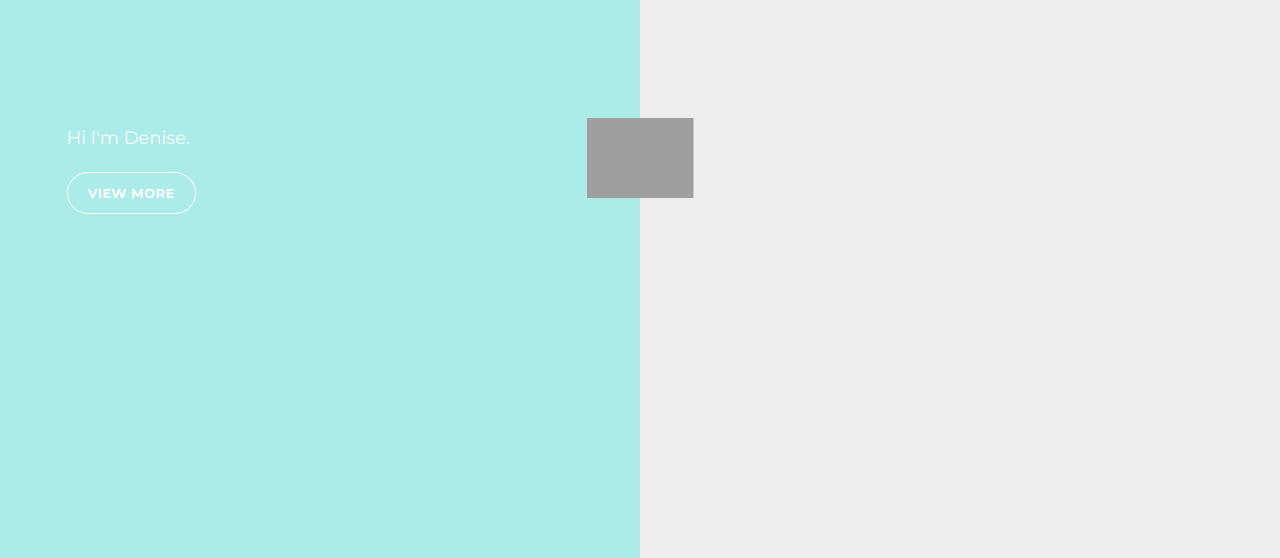
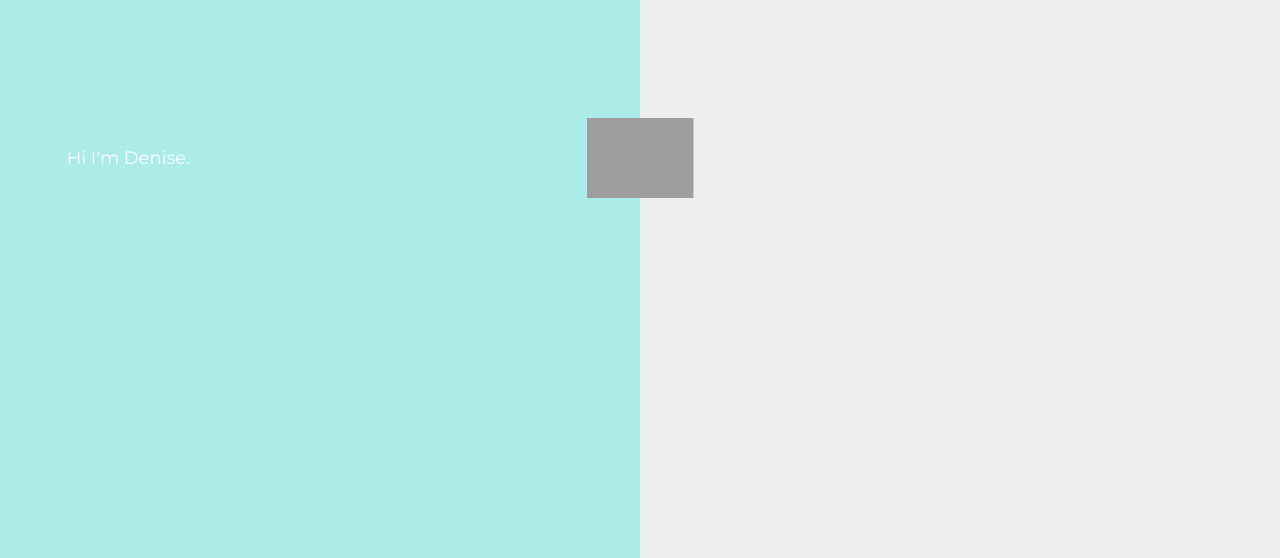
Before and after one commit to denramirez/denramirez.github.io, a plain HTML site: page index.html in a window 1280 px wide. Shown: the part 242-800 px from the top of the page. Drawn offline with nearby package versions, Linux system fonts and the light colour scheme; grey boxes are pictures that could not be loaded; a script that the page names is missing.

Commit message:
Update index.html

```diff
--- a/index.html
+++ b/index.html
@@ -51,8 +51,7 @@
                 <div class="left-content">
                     <div class="inside-content">
                         <h4>Hi I'm Denise.</h4>
-                        <div class="white-border-button">
-                            <a href="#">View More</a>
+                        <div>
                         </div>
                     </div>
                 </div>
```
